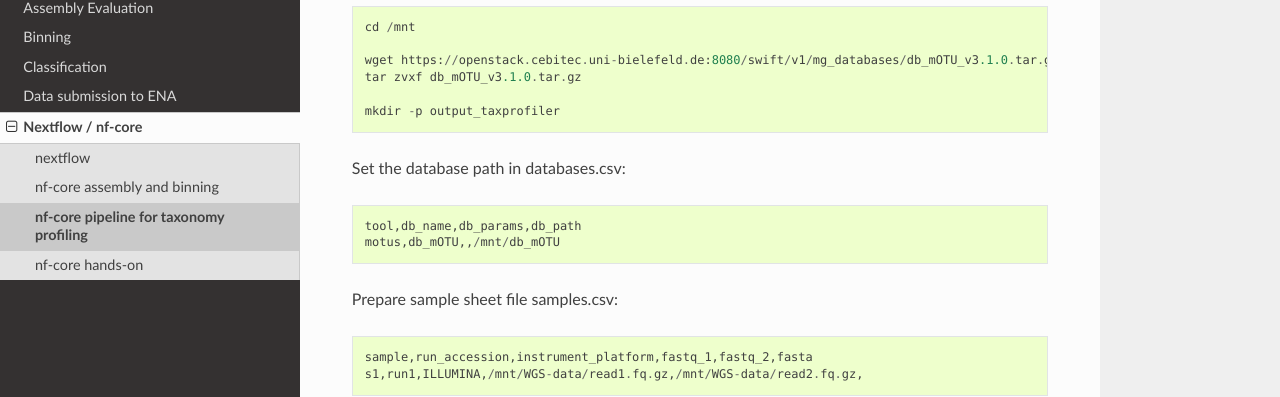
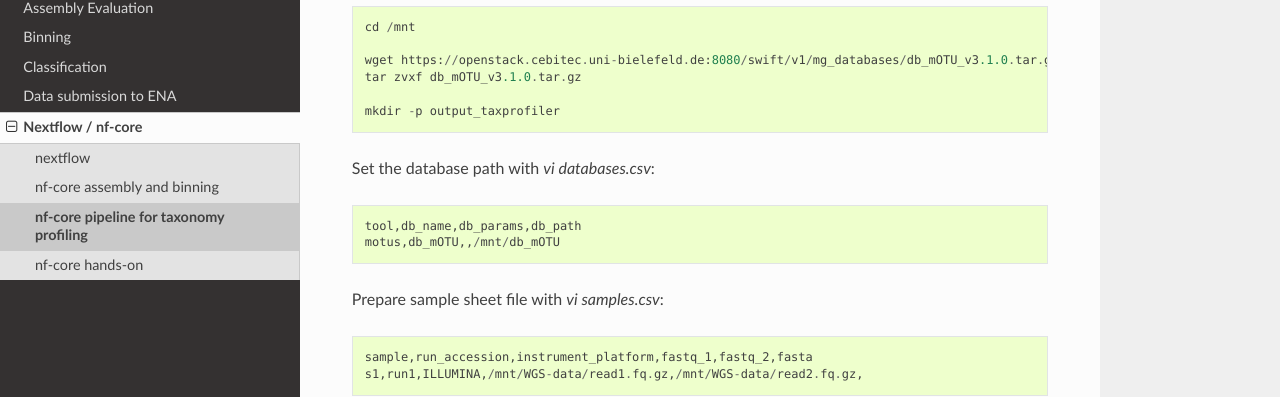
Before and after one commit to metagenomics/metagenomics-workshop, a Sphinx documentation site: the page built from docs/nextflow_nf_core/nf_core_profiling.rst, in a window 1280 px wide and 1058 px high. Shown: the part 274-671 px from the top of the window. Built offline with Sphinx 7.4.7 and the Read the Docs theme 2.0.0, drawn with Linux system fonts in a browser that asks for light colours.

Commit message:
Update nf_core_profiling.rst

```diff
--- a/docs/nextflow_nf_core/nf_core_profiling.rst
+++ b/docs/nextflow_nf_core/nf_core_profiling.rst
@@ -12,12 +12,12 @@ Download reference databases::
 
   mkdir -p output_taxprofiler
 
-Set the database path in databases.csv::
+Set the database path with `vi databases.csv`::
 
   tool,db_name,db_params,db_path
   motus,db_mOTU,,/mnt/db_mOTU
 
-Prepare sample sheet file samples.csv::
+Prepare sample sheet file with `vi samples.csv`::
 
   sample,run_accession,instrument_platform,fastq_1,fastq_2,fasta
   s1,run1,ILLUMINA,/mnt/WGS-data/read1.fq.gz,/mnt/WGS-data/read2.fq.gz,
```
